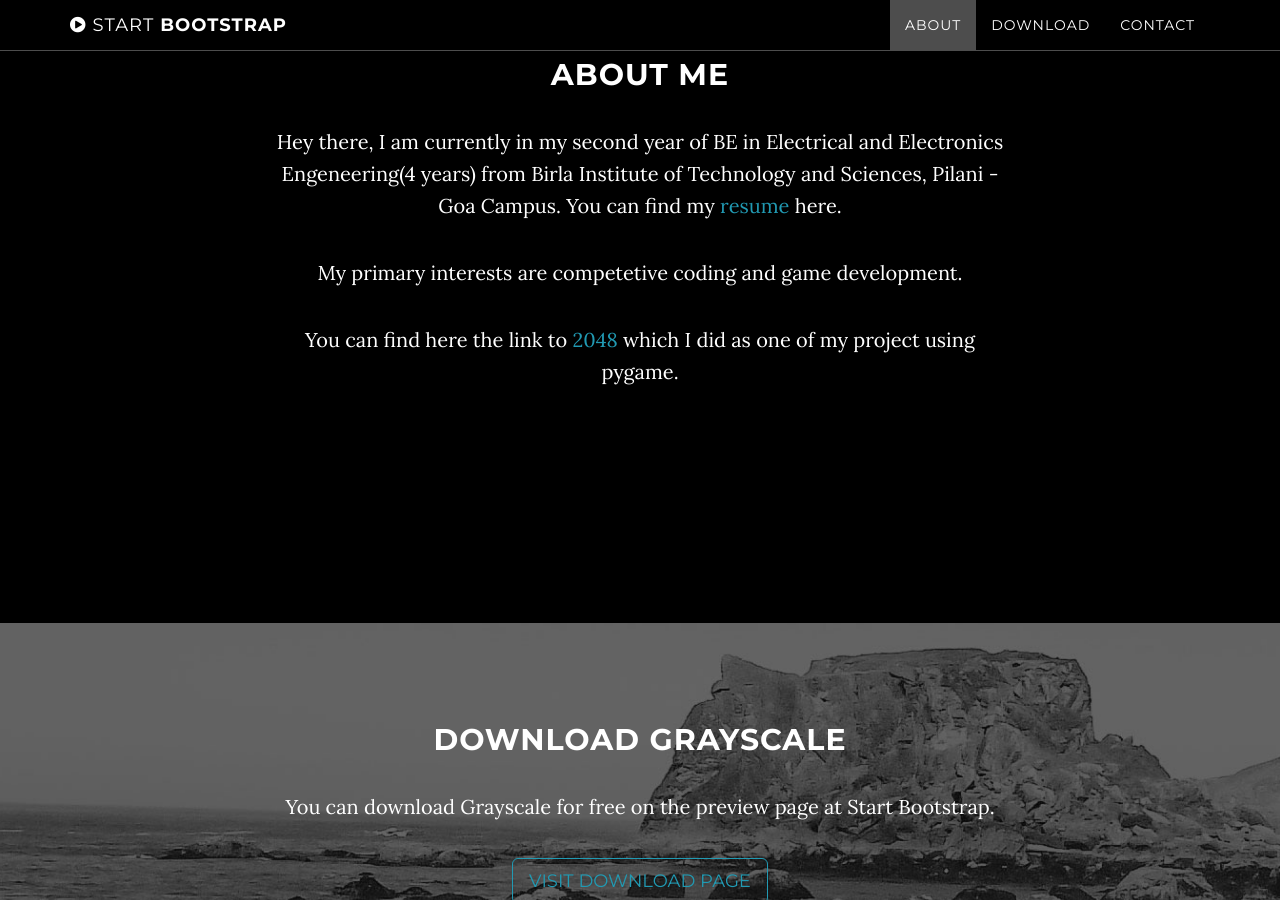
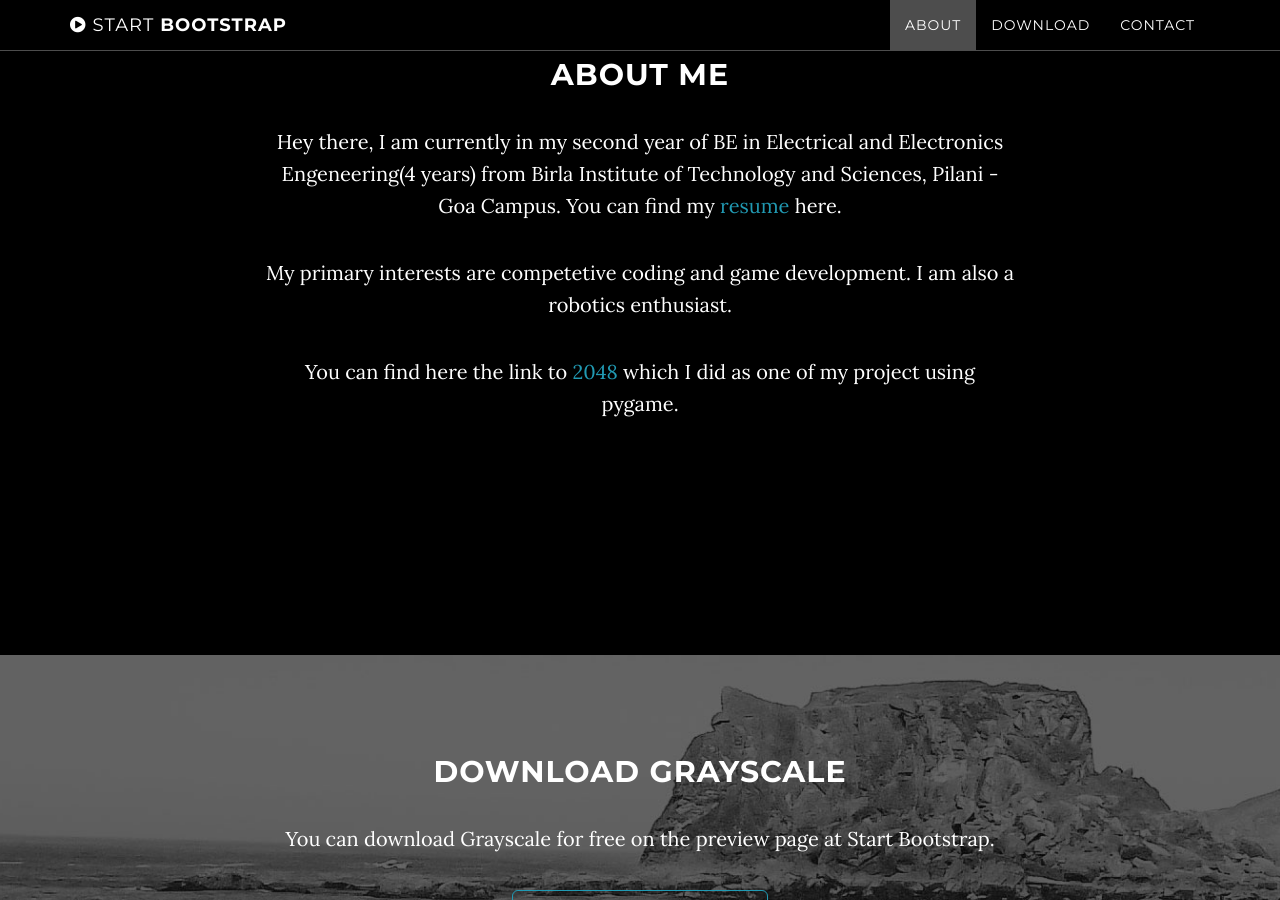
Before and after one commit to Oytrik/Oytrik.github.io, a Jekyll site: the page built from index.html, in a window 1280 px wide and 900 px high, scrolled down 1042 px. Built offline with Jekyll 4.4.1, drawn with Linux system fonts in a browser that asks for light colours.

Commit message:
Update about.html

```diff
--- a/_includes/about.html
+++ b/_includes/about.html
@@ -4,7 +4,7 @@
             <div class="col-lg-8 col-lg-offset-2">
                 <h2>About Me</h2>
                 <p>Hey there, I am currently in my second year of BE in Electrical and Electronics Engeneering(4 years) from Birla Institute of Technology and Sciences, Pilani - Goa Campus. You can find my <a href="https://github.com/Oytrik/Oytrik.github.io/blob/master/Oytrik%20Resume.pdf">resume</a> here.</p>
-                <p>My primary interests are competetive coding and game development.</p>
+                <p>My primary interests are competetive coding and game development. I am also a robotics enthusiast.</p>
                 <p>You can find here the link to <a href="https://github.com/Oytrik/Mini-Project-2048">2048</a> which I did as one of my project using pygame.</p>
             </div>
         </div>
```
